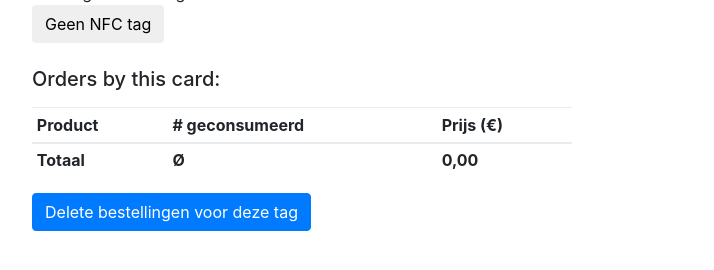
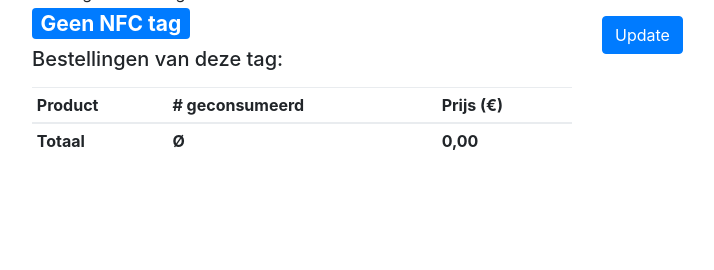
Before and after one commit to BarrieRobot/PaymentPanel, a Flask app: page / in a window 1280 px wide. Shown: the part 155-425 px from the top of the page, without its empty margins (53-767 px from the left). Run offline with Flask 2, Linux system fonts and the light colour scheme; data that the repository does not hold is empty; some libraries are stand-ins or nearby versions.

Commit message:
Update prices functionality, some changes to UI

```diff
--- a/database.py
+++ b/database.py
@@ -18,5 +18,8 @@
 def getPrices():
     return db.child('Barrie').child('options').get().val()
 
+def updatePrices(data):
+    return db.child('Barrie').child('options').set(data)
+
 def deleteOrders(id):
     return db.child('shared').child('orders').child(id).remove()
--- a/server.py
+++ b/server.py
@@ -1,5 +1,5 @@
 import json
-from flask import Flask, render_template
+from flask import Flask, render_template, request
 import random
 import database
 
@@ -18,7 +18,7 @@
 def random_num():
 
 	num = random.randint(0, 100)
-	if num < 20:
+	if num < 30:
 		return json.dumps(9999)
 	else:
 		return json.dumps("Geen NFC tag");
@@ -35,5 +35,11 @@
 def getPrices():
 	return json.dumps(database.getPrices())
 
+@app.route("/update_price", methods=['POST'])
+def updatePrices():
+	products = json.loads(request.data)
+	database.updatePrices(products)
+	return ""
+
 if __name__ == '__main__':
 	app.run(debug=True, host='0.0.0.0')
--- a/static/js/myscript.js
+++ b/static/js/myscript.js
@@ -1,14 +1,28 @@
 var refreshIntervalId;
+Vue.directive('click-outside', {
+  bind: function (el, binding, vnode) {
+    this.event = function (event) {
+      if (!(el == event.target || el.contains(event.target))) {
+        vnode.context[binding.expression](event);
+      }
+    };
+    document.body.addEventListener('click', this.event)
+  },
+  unbind: function (el) {
+    document.body.removeEventListener('click', this.event)
+  },
+});
+
 var vm = new Vue({
   el: "#app",
   delimiters: ['[[', ']]'],
   data: {
     tag_id: "Geen NFC tag",
-    orders:  [],
+    orders:  null,
     products: [],
     loadingtext: 'Laden...',
     loading: false,
-    edit_price_id: null,
+    edit_price: false,
     edit_price_changed: false
   },
   computed: {
@@ -19,7 +33,7 @@
         // skip loop if the property is from prototype
         if (!this.orders.hasOwnProperty(key)) continue;
 
-        sum += this.products[this.orders[key].drink].price;
+        sum += parseFloat(this.products[this.orders[key].drink].price);
       }
 
       // Return result with two digits after the comma
@@ -30,8 +44,7 @@
     update_data: function() {
       // If the user has changed something in the price, update it in the database
       if (this.edit_price_changed) {
-        axios.post('/update_price').then(response => {
-
+        axios.post('/update_price', this.products).then(response => {
           this.edit_price_changed = false;
           this.edit_price_id = null;
         });
@@ -39,9 +52,13 @@
     },
     deleteOrders: function(event) {
       axios.get('/delete_orders/' + this.tag_id).then(response => {
-        vm.loading = true;
+        this.loading = true;
         loadOrders(vm.tag_id);
       });
+    },
+    cancelEditPrice: function() {
+      this.edit_price = false;
+      retrievePrices();
     }
   },
   mounted() {
--- a/templates/index.html
+++ b/templates/index.html
@@ -7,7 +7,7 @@
 <link rel="stylesheet" href="static/css/styles.css" >
 </head>
 <body>
-<div class="container" id="app" v-on:click="update_data">
+<div class="container" id="app">
   <div class="row">
     <div class="col-12 mb-4 mt-4">
       <h1>Barrie payments panel</h1>
@@ -19,13 +19,13 @@
     <div class="col-md">
       <h5>Scan een NFC kaart </h5>
       <div>Laatst gescande tag: </div>
-      <button class="btn mb-4">
+      <h3><span class="badge badge-primary">
         [[ tag_id ]]
-      </button>
+      </span></h3>
 
-      <h5>Orders by this card:</h5>
+      <h5 v-show="tag_id">Bestellingen van deze tag:</h5>
       <p><strong v-if="loading">[[ loadingtext ]]</strong></p>
-      <div v-show="!loading && orders">
+      <div>
         <table class="table table-sm">
           <thead>
             <tr>
@@ -38,7 +38,7 @@
             <tr v-for="order in orders">
               <td>[[ products[order.drink].name ]]</td>
               <td>[[order.n]]</td>
-              <td>[[ products[order.drink].price.toFixed(2).replace('.', ',') ]]</td>
+              <td>[[ parseFloat(products[order.drink].price).toFixed(2).replace('.', ',') ]]</td>
             </tr>
             <tr>
               <th scope="row">Totaal</th>
@@ -47,12 +47,12 @@
             </tr>
           </tbody>
         </table>
-        <button class="btn btn-primary" v-on:click="deleteOrders">Delete bestellingen voor deze tag</button>
+        <button class="btn btn-primary" v-on:click="deleteOrders" v-show="!loading && orders">Delete bestellingen voor deze tag</button>
       </div>
     </div>
 
     <div class="col-md">
-      <table class="table">
+      <table class="table" v-click-outside="cancelEditPrice" >
         <thead>
           <tr>
             <th scope="col">#</th>
@@ -65,17 +65,18 @@
           <tr v-for="(product, key) in products" v-if="product" >
             <th scope="row">[[key]]</th>
             <td>[[product.name]]</td>
-            <td v-on:click.stop="edit_price_id = key">
-              <template v-if="edit_price_id !== key">[[product.price.toFixed(2).replace('.', ',')]]</template>
+            <td v-on:click.stop="edit_price = true">
+             <template v-if="!edit_price">[[parseFloat(product.price).toFixed(2).replace('.', ',')]]</template>   <!-- -->
               <input type="number" class="form-control"
                      v-bind:title="'Prijs van ' + product.name"
-                     v-if="edit_price_id === key" v-model="product.price"
+                     v-if="edit_price" v-model="product.price"
                      v-on:keyup="edit_price_changed = true">
             </td>
             <td>Unknown</td>
           </tr>
         </tbody>
       </table>
+      <button class="btn btn-primary" v-on:click="update_data">Update</button>
     </div>
   </div>
 
```
